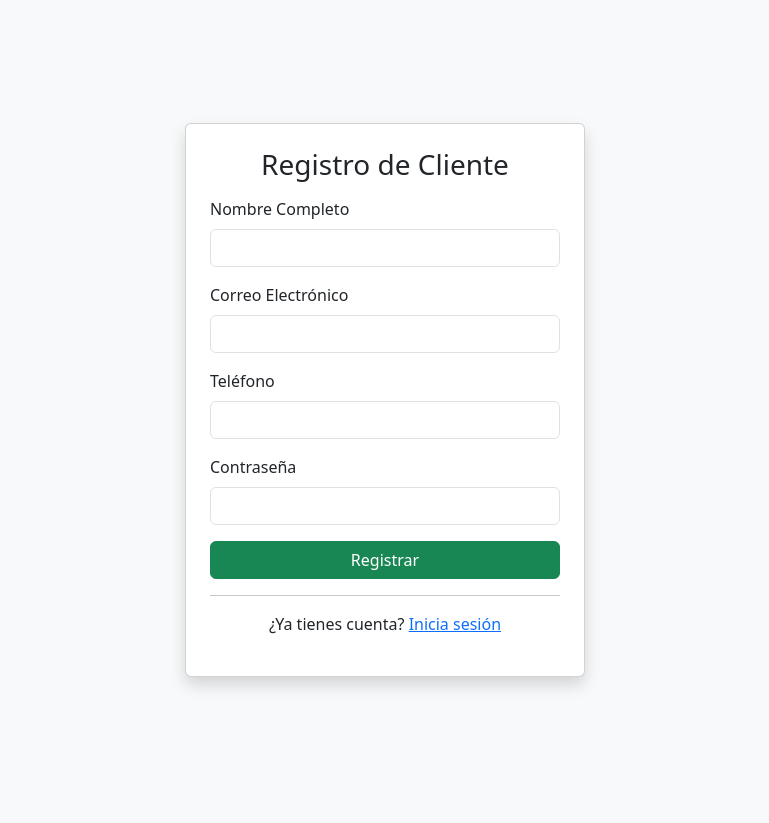
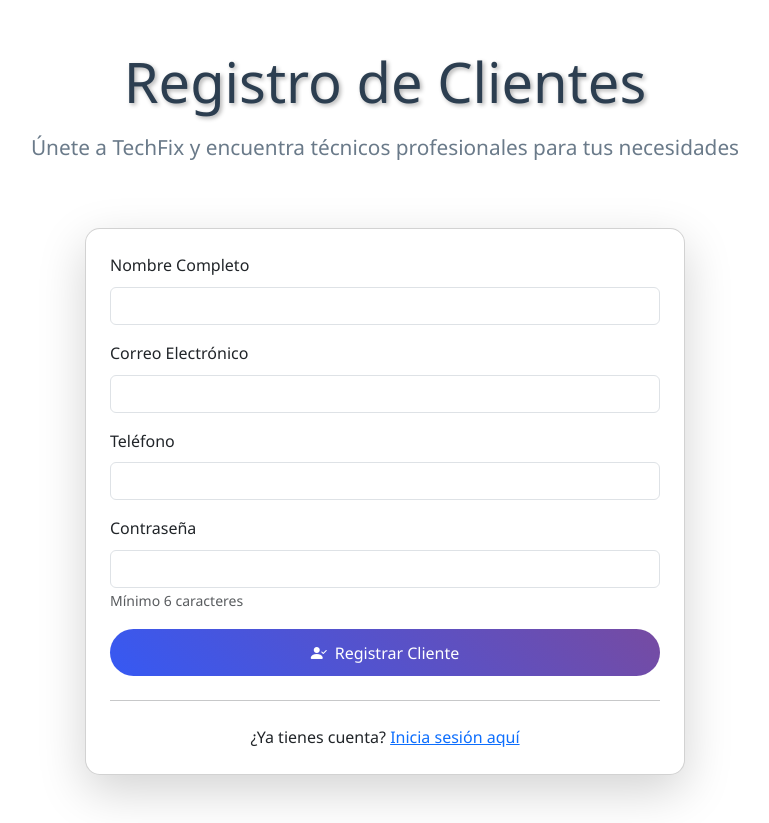
Before and after one commit to SelvinKoraddo/Proyecto-TPI-2025, a PHP site: page /RegistroCliente.php in a window 1280 px wide. Shown: the whole page, without its empty margins (255-1024 px from the left). Before the commit the page ends 688 px from the top, so only its background shows below. Run offline with PHP 8.4, Linux system fonts and the light colour scheme.

Commit message:
cambio de registroCliente

```diff
--- a/ProyectoFase2_2025/Vistas/RegistroCliente.php
+++ b/ProyectoFase2_2025/Vistas/RegistroCliente.php
@@ -1,6 +1,8 @@
 <?php
+session_start();
 require_once '../Modelos/Conexion.php';
 $mensaje = '';
+$tipoMensaje = '';
 
 if ($_SERVER['REQUEST_METHOD'] === 'POST') {
     $nombre = $_POST['nombre'] ?? '';
@@ -21,57 +23,106 @@ if ($_SERVER['REQUEST_METHOD'] === 'POST') {
             'correo' => $correo
         ]);
         $mensaje = "Registro exitoso. ¡Ahora puedes iniciar sesión!";
+        $tipoMensaje = "success";
+        $_POST = [];
+
     } catch (Exception $e) {
-        $mensaje = "Error: " . $e->getMessage();
+        $mensaje = "Error al registrar: " . $e->getMessage();
+        $tipoMensaje = "danger";
     }
 }
 ?>
-
 <!DOCTYPE html>
 <html lang="es">
 <head>
     <meta charset="UTF-8">
-  <title>Registro de Cliente - TechFix</title>
-  <link href="https://cdn.jsdelivr.net/npm/bootstrap@5.3.3/dist/css/bootstrap.min.css" rel="stylesheet">
+    <meta name="viewport" content="width=device-width, initial-scale=1.0">
+    <title>Registrar Cliente - TechFix</title>
+
+    <link href="https://cdn.jsdelivr.net/npm/bootstrap@5.3.8/dist/css/bootstrap.min.css" rel="stylesheet"
+        integrity="sha384-sRIl4kxILFvY47J16cr9ZwB07vP4J8+LH7qKQnuqkuIAvNWLzeN8tE5YBujZqJLB" crossorigin="anonymous">
+    <link rel="stylesheet" href="../Vistas/css/estilos.css">
+    <link href="https://cdn.jsdelivr.net/npm/bootstrap-icons/font/bootstrap-icons.css" rel="stylesheet">
+    <style>
+        body {
+            background: #ffffff !important;
+            background-color: #ffffff !important;
+        }
+        main {
+            background: #ffffff !important;
+        }
+        .hero {
+            background: #ffffff !important;
+        }
+        .hero h1 {
+            color: #2c3e50 !important;
+        }
+        .hero .lead {
+            color: #5a6c7d !important;
+        }
+        footer {
+            background-color: #2b2d42 !important;
+            background: #2b2d42 !important;
+        }
+    </style>
 </head>
-<body class="bg-light">
-  <div class="container d-flex justify-content-center align-items-center" style="height:100vh;">
-    <div class="card shadow p-4" style="width: 400px;">
-      <h3 class="text-center mb-3">Registro de Cliente</h3>
+
+<body style="background: #ffffff !important;">
+
+    <main class="container my-5">
+        <section class="hero text-center">
+            <h1>Registro de Clientes</h1>
+            <p class="lead">Únete a TechFix y encuentra técnicos profesionales para tus necesidades</p>
+        </section>
 
         <?php if ($mensaje): ?>
-        <div class="alert alert-info"><?= htmlspecialchars($mensaje) ?></div>
+        <div class="alert alert-<?= $tipoMensaje ?> text-center mx-auto" style="max-width: 600px;">
+            <?= htmlspecialchars($mensaje) ?>
+        </div>
         <?php endif; ?>
 
+        <section class="register-section d-flex justify-content-center align-items-center mt-4">
+            <div class="card p-4 shadow-lg" style="max-width: 600px; width: 100%; border-radius: 15px;">
                 <form method="POST">
                     <div class="mb-3">
-          <label for="nombre" class="form-label">Nombre Completo</label>
-          <input type="text" name="nombre" id="nombre" class="form-control" required>
+                        <label class="form-label">Nombre Completo</label>
+                        <input type="text" name="nombre" class="form-control"
+                               value="<?= htmlspecialchars($_POST['nombre'] ?? '') ?>" required>
                     </div>
 
                     <div class="mb-3">
-          <label for="correo" class="form-label">Correo Electrónico</label>
-          <input type="email" name="correo" id="correo" class="form-control" required>
+                        <label class="form-label">Correo Electrónico</label>
+                        <input type="email" name="correo" class="form-control"
+                               value="<?= htmlspecialchars($_POST['correo'] ?? '') ?>" required>
                     </div>
 
                     <div class="mb-3">
-          <label for="telefono" class="form-label">Teléfono</label>
-          <input type="text" name="telefono" id="telefono" class="form-control" required>
+                        <label class="form-label">Teléfono</label>
+                        <input type="text" name="telefono" class="form-control"
+                               value="<?= htmlspecialchars($_POST['telefono'] ?? '') ?>" required>
                     </div>
 
                     <div class="mb-3">
-          <label for="contrasena" class="form-label">Contraseña</label>
-          <input type="password" name="contrasena" id="contrasena" class="form-control" required>
+                        <label class="form-label">Contraseña</label>
+                        <input type="password" name="contrasena" class="form-control" required>
+                        <small class="text-muted">Mínimo 6 caracteres</small>
                     </div>
 
-        <button type="submit" class="btn btn-success w-100">Registrar</button>
+                    <button type="submit" class="btn btn-primary w-100">
+                        <i class="bi bi-person-check-fill me-2"></i>Registrar Cliente
+                    </button>
                 </form>
 
-      <hr>
-      <p class="text-center">
-        ¿Ya tienes cuenta? <a href="Login.php">Inicia sesión</a>
+                <hr class="my-4">
+                <p class="text-center mb-0">
+                    ¿Ya tienes cuenta? <a href="Login.php">Inicia sesión aquí</a>
                 </p>
             </div>
-  </div>
+        </section>
+    </main>
+
+    <script src="https://cdn.jsdelivr.net/npm/bootstrap@5.3.8/dist/js/bootstrap.bundle.min.js"
+        integrity="sha384-FKyoEForCGlyvwx9Hj09JcYn3nv7wiPVlz7YYwJrWVcXK/BmnVDxM+D2scQbITxI"
+        crossorigin="anonymous"></script>
 </body>
 </html>
```
Lines whose indentation alone changed are shown as unchanged.
